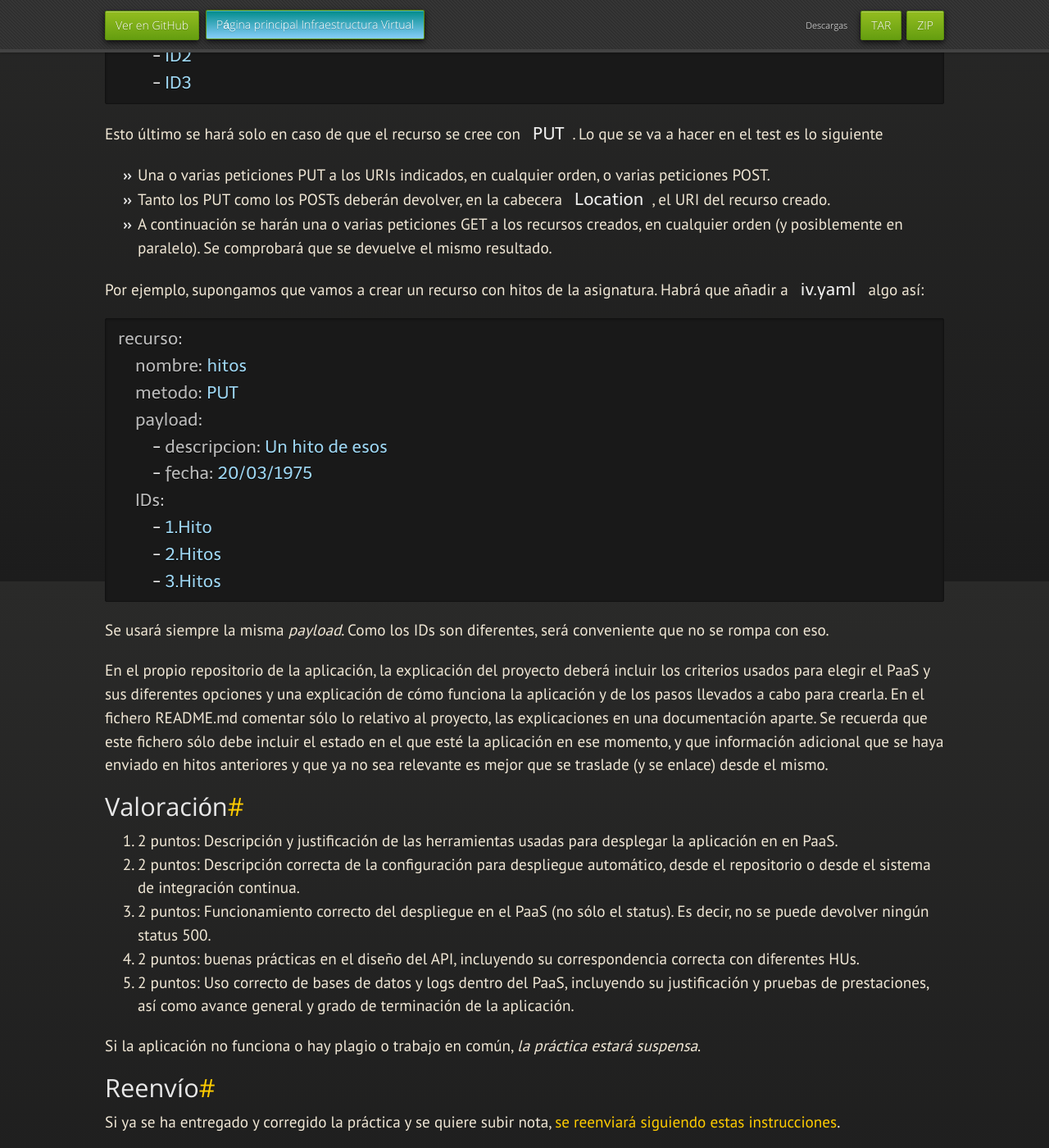
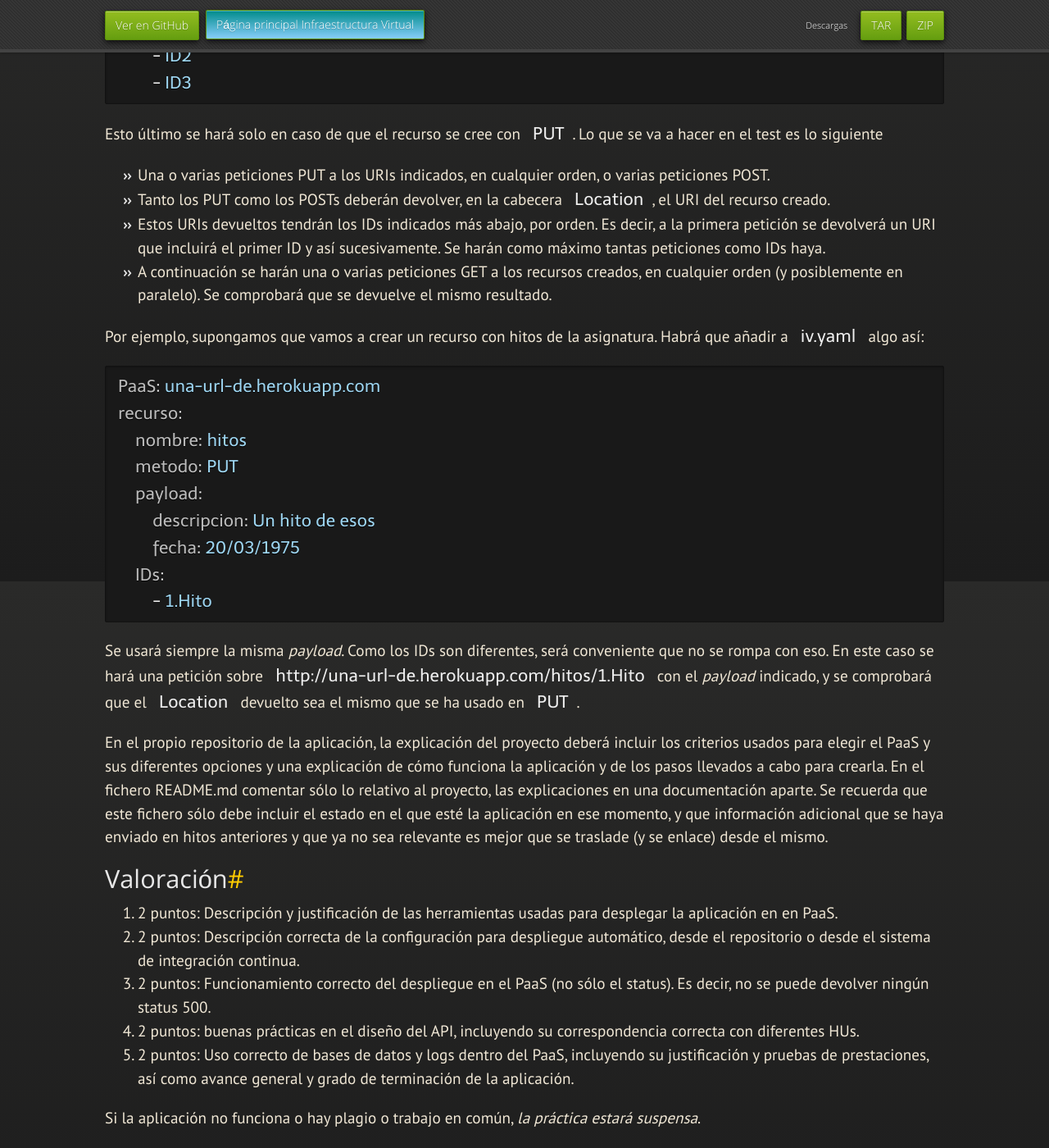
Before and after one commit to JJ/IV, a Jekyll site: the page built from documentos/proyecto/7.PaaS.md, in a window 1280 px wide and 1400 px high, scrolled down 1991 px. Shown: the whole window at 82% size. Built offline with Jekyll 4.4.1, drawn with Linux system fonts in a browser that asks for light colours; nearby versions of some CDN libraries; some web fonts are replaced; our own code applies the rules of GitHub Pages for plain Markdown files.

Commit message:
Aclaraciones adicionales sobre las peticiones

````diff
--- a/documentos/proyecto/7.PaaS.md
+++ b/documentos/proyecto/7.PaaS.md
@@ -112,6 +112,10 @@ Esto último se hará solo en caso de que el recurso se cree con
   orden, o varias peticiones POST.
 * Tanto los PUT como los POSTs deberán devolver, en la cabecera
   `Location`, el URI del recurso creado.
+* Estos URIs devueltos tendrán los IDs indicados más abajo, por
+  orden. Es decir, a la primera petición se devolverá un URI que
+  incluirá el primer ID y así sucesivamente. Se harán como máximo
+  tantas peticiones como IDs haya.
 * A continuación se harán una o varias peticiones GET a los recursos
   creados, en cualquier orden (y posiblemente en paralelo). Se
   comprobará que se devuelve el mismo resultado.
@@ -120,20 +124,22 @@ Por ejemplo, supongamos que vamos a crear un recurso con hitos de la
 asignatura. Habrá que añadir a `iv.yaml` algo así:
 
 ```yaml
+PaaS: una-url-de.herokuapp.com
 recurso:
     nombre: hitos
     metodo: PUT
     payload:
-        - descripcion: Un hito de esos
-        - fecha: 20/03/1975
+        descripcion: Un hito de esos
+        fecha: 20/03/1975
     IDs:
         - 1.Hito
-        - 2.Hitos
-        - 3.Hitos
 ```
 
 Se usará siempre la misma *payload*. Como los IDs son diferentes, será
-conveniente que no se rompa con eso.
+conveniente que no se rompa con eso. En este caso se hará una petición
+sobre `http://una-url-de.herokuapp.com/hitos/1.Hito` con el *payload*
+indicado, y se comprobará que el `Location` devuelto sea el mismo que
+se ha usado en `PUT`.
 
 En el propio repositorio de la aplicación, la explicación del proyecto deberá
 incluir los criterios usados para elegir el PaaS y sus diferentes opciones y
````
